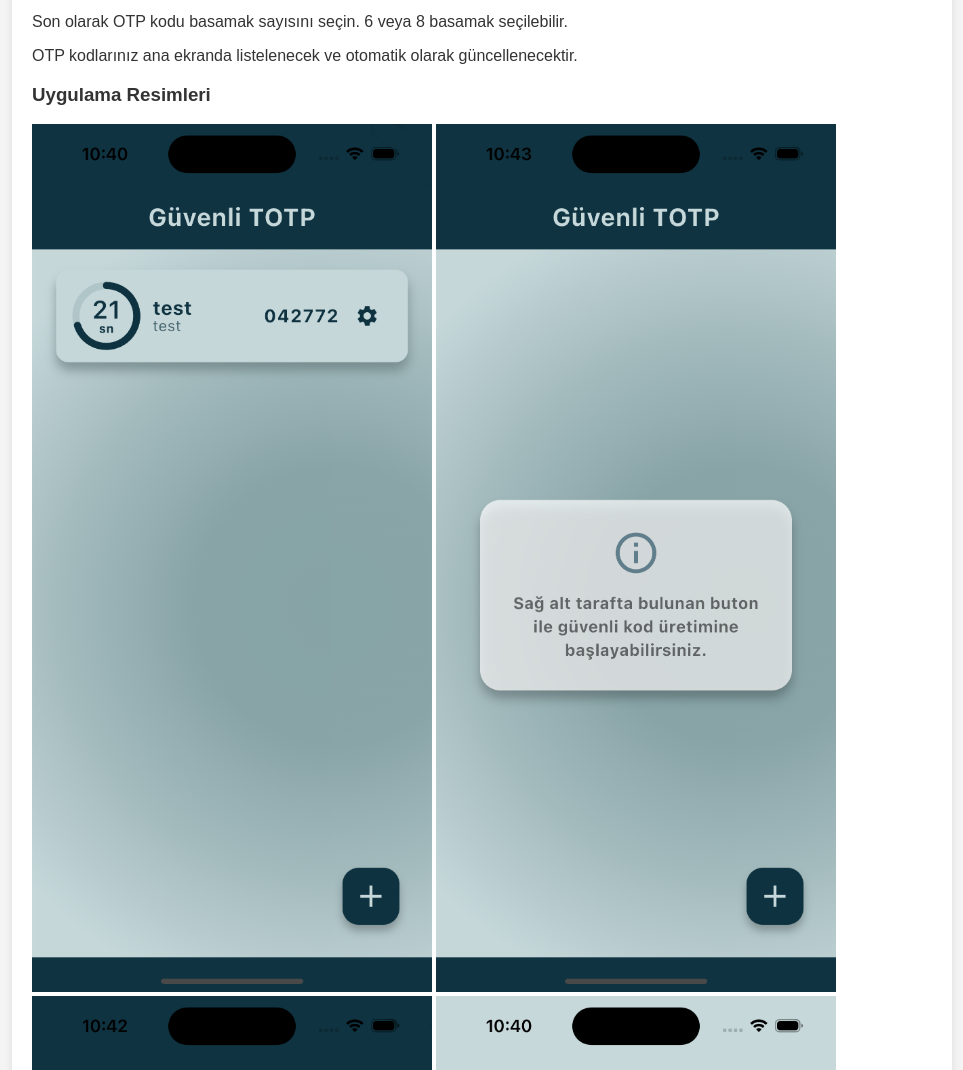
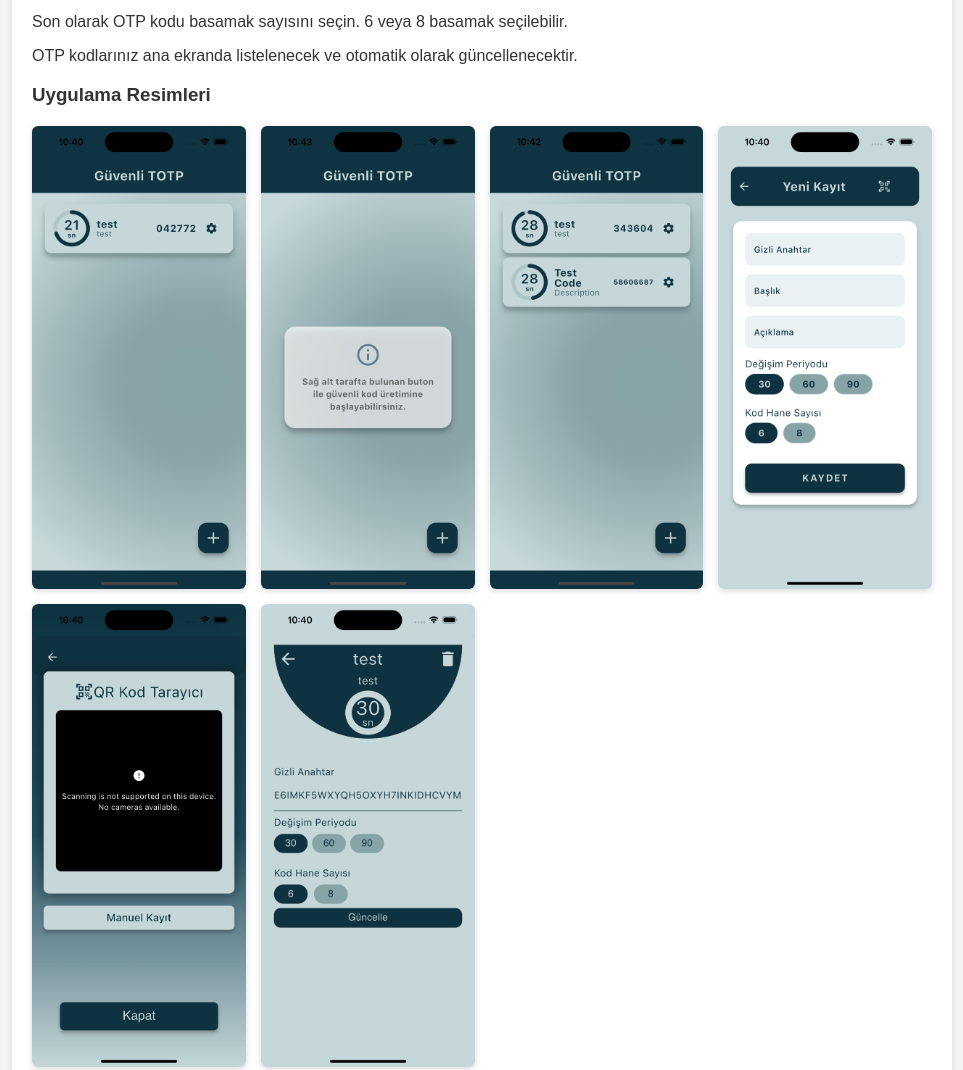
Before and after one commit to securetotp/securetotp.github.io, a plain HTML site: page index.html in a window 1280 px wide. Shown: the part 329-1399 px from the top of the page, without its empty margins (158-1121 px from the left). Drawn offline with Linux system fonts and the light colour scheme.

Commit message:
Update index.html

```diff
--- a/index.html
+++ b/index.html
@@ -61,10 +61,10 @@
     }
     .image-gallery img {
       width: 100%;
+      height: auto; /* maintain full height ratio */
       border-radius: 6px;
       box-shadow: 0 2px 6px rgba(0,0,0,0.15);
-      object-fit: cover;
-      height: 140px;
+      object-fit: contain;
     }
     footer {
       text-align: center;
@@ -115,12 +115,15 @@
     <p>OTP kodlarınız ana ekranda listelenecek ve otomatik olarak güncellenecektir.</p>
 
     <h3>Uygulama Resimleri</h3>
-    <p><img src="./1.png" alt="1" width=400>
-<img src="./2.png" alt="2" width=400>
-<img src="./3.png" alt="3" width=400>
-<img src="./4.png" alt="4" width=400>
-<img src="./5.png" alt="5" width=400>
-<img src="./7.png" alt="7" width=400></p>
+<div class="image-gallery">
+  <img src="./1.png" alt="1">
+  <img src="./2.png" alt="2">
+  <img src="./3.png" alt="3">
+  <img src="./4.png" alt="4">
+  <img src="./5.png" alt="5">
+  <img src="./7.png" alt="7">
+</div>
+
   </section>
 
   <section id="privacy">
@@ -174,11 +177,9 @@
       e.preventDefault();
       const target = link.getAttribute('data-target');
 
-      // link aktifliğini ayarla
       links.forEach(l => l.classList.remove('active'));
       link.classList.add('active');
 
-      // bölümleri göster/gizle
       sections.forEach(section => {
         if(section.id === target) {
           section.classList.add('active');
```
